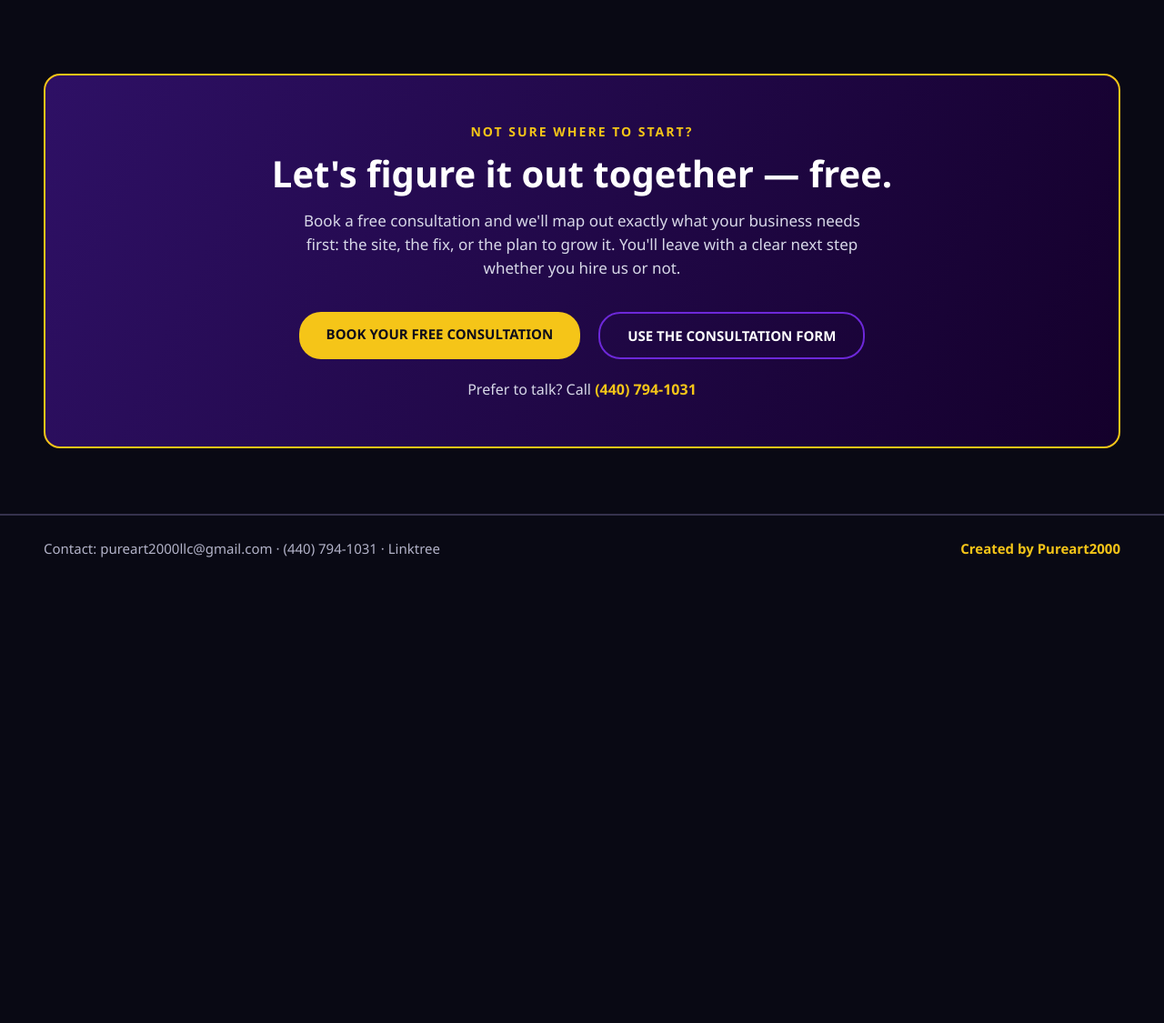
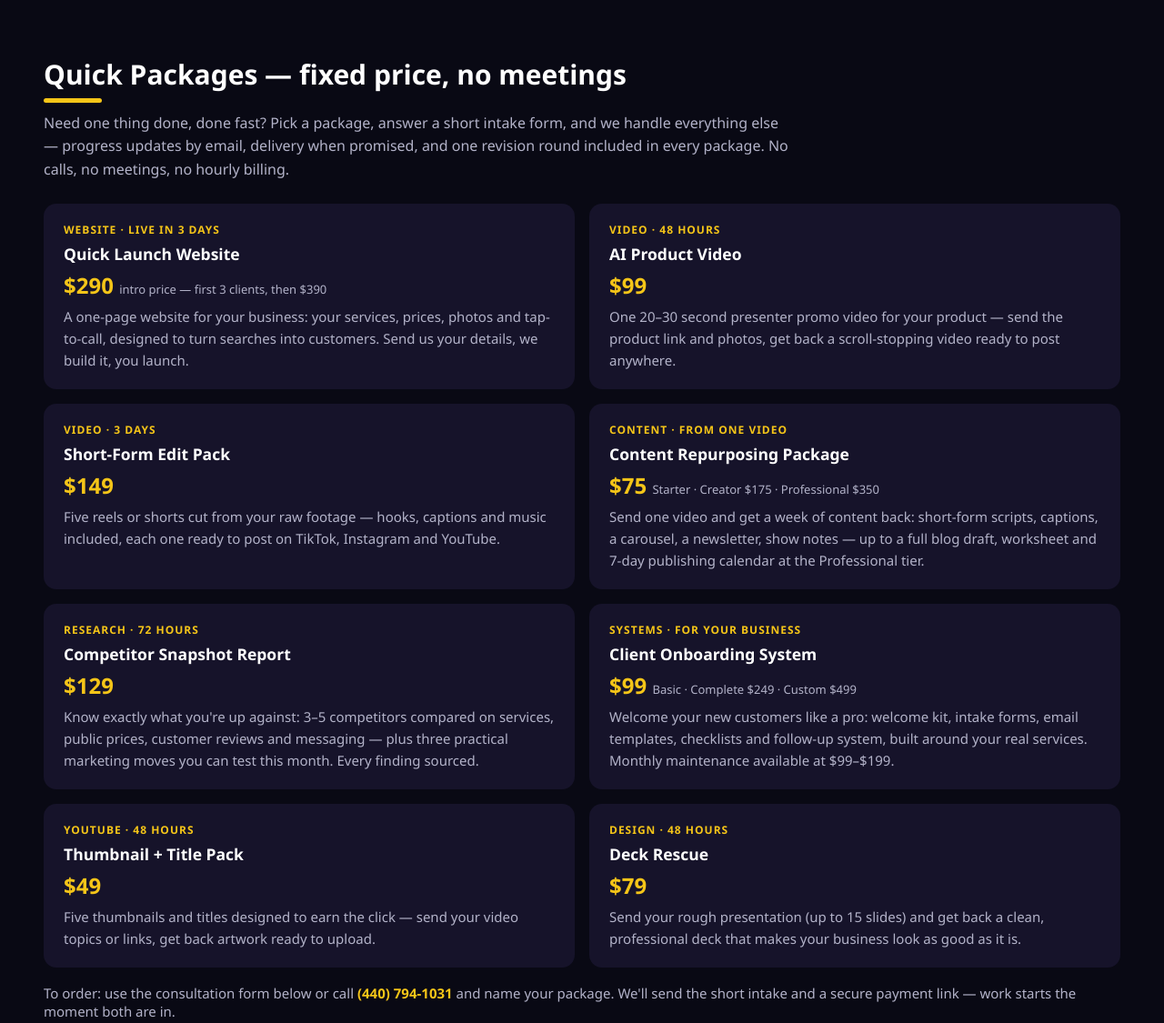
Before and after one commit to Pureart2000/pureart2000-hub, a plain HTML site: page services/index.html in a window 1280 px wide. Shown: the part 3995-5120 px from the top of the page at 91% size. Before the commit the page ends 4648 px from the top, so only its background shows below. Drawn offline with Linux system fonts and the light colour scheme.

Commit message:
Add Quick Packages section (approved autonomous slate) to services page

```diff
--- a/services/index.html
+++ b/services/index.html
@@ -89,6 +89,9 @@
   .more .m h3 { font-size:17.5px; margin-bottom:6px; }
   .more .m h3 span { color:#f5c518; font-size:12px; letter-spacing:1px; font-weight:700; display:block; margin-bottom:6px; }
   .more .m p { color:#b3b3c9; font-size:15px; line-height:1.6; }
+  /* Quick packages */
+  .pkg .pr { color:#f5c518; font-weight:800; font-size:24px; margin-bottom:6px; }
+  .pkg .pr small { font-size:13px; color:#b3b3c9; font-weight:400; }
   /* Consultation band */
   .consult { background:linear-gradient(115deg, #2e1065, #14002b); border-radius:18px; padding:52px 44px; margin-top:84px; text-align:center; border:2px solid #f5c518; }
   .consult .kicker { color:#f5c518; font-weight:700; font-size:14px; letter-spacing:2px; margin-bottom:14px; }
@@ -215,6 +218,21 @@
     <div class="m"><h3><span>SELLING</span>Digital Products &amp; Online Stores</h3><p>Storefronts and product pages for creators and sellers — books, guides and downloads on platforms like Stan.store, with checkout that just works.</p></div>
   </div>
 
+  <h2 class="sec">Quick Packages — fixed price, no meetings</h2>
+  <div class="rule"></div>
+  <p class="sub">Need one thing done, done fast? Pick a package, answer a short intake form, and we handle everything else — progress updates by email, delivery when promised, and one revision round included in every package. No calls, no meetings, no hourly billing.</p>
+  <div class="more pkg">
+    <div class="m"><h3><span>WEBSITE · LIVE IN 3 DAYS</span>Quick Launch Website</h3><div class="pr">$290 <small>intro price — first 3 clients, then $390</small></div><p>A one-page website for your business: your services, prices, photos and tap-to-call, designed to turn searches into customers. Send us your details, we build it, you launch.</p></div>
+    <div class="m"><h3><span>VIDEO · 48 HOURS</span>AI Product Video</h3><div class="pr">$99</div><p>One 20–30 second presenter promo video for your product — send the product link and photos, get back a scroll-stopping video ready to post anywhere.</p></div>
+    <div class="m"><h3><span>VIDEO · 3 DAYS</span>Short-Form Edit Pack</h3><div class="pr">$149</div><p>Five reels or shorts cut from your raw footage — hooks, captions and music included, each one ready to post on TikTok, Instagram and YouTube.</p></div>
+    <div class="m"><h3><span>CONTENT · FROM ONE VIDEO</span>Content Repurposing Package</h3><div class="pr">$75 <small>Starter · Creator $175 · Professional $350</small></div><p>Send one video and get a week of content back: short-form scripts, captions, a carousel, a newsletter, show notes — up to a full blog draft, worksheet and 7-day publishing calendar at the Professional tier.</p></div>
+    <div class="m"><h3><span>RESEARCH · 72 HOURS</span>Competitor Snapshot Report</h3><div class="pr">$129</div><p>Know exactly what you're up against: 3–5 competitors compared on services, public prices, customer reviews and messaging — plus three practical marketing moves you can test this month. Every finding sourced.</p></div>
+    <div class="m"><h3><span>SYSTEMS · FOR YOUR BUSINESS</span>Client Onboarding System</h3><div class="pr">$99 <small>Basic · Complete $249 · Custom $499</small></div><p>Welcome your new customers like a pro: welcome kit, intake forms, email templates, checklists and follow-up system, built around your real services. Monthly maintenance available at $99–$199.</p></div>
+    <div class="m"><h3><span>YOUTUBE · 48 HOURS</span>Thumbnail + Title Pack</h3><div class="pr">$49</div><p>Five thumbnails and titles designed to earn the click — send your video topics or links, get back artwork ready to upload.</p></div>
+    <div class="m"><h3><span>DESIGN · 48 HOURS</span>Deck Rescue</h3><div class="pr">$79</div><p>Send your rough presentation (up to 15 slides) and get back a clean, professional deck that makes your business look as good as it is.</p></div>
+  </div>
+  <p class="fine">To order: use the consultation form below or call <a href="tel:+14407941031" style="color:#f5c518; font-weight:700;">(440) 794-1031</a> and name your package. We'll send the short intake and a secure payment link — work starts the moment both are in.</p>
+
   <div class="consult">
     <div class="kicker">NOT SURE WHERE TO START?</div>
     <h2>Let's figure it out together — free.</h2>
```
